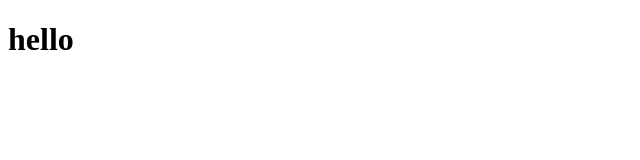
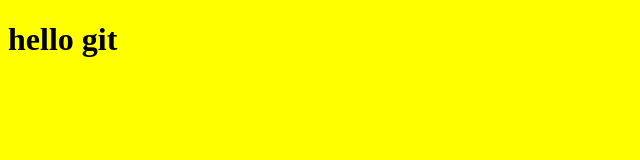
Before and after one commit to bakytbekdy/aidar, a plain HTML site: page index.html in a window 1280 px wide. Shown: the whole page, without its empty margins (0-640 px from the left). Drawn offline with Linux system fonts and the light colour scheme.

```diff
--- a/index.html
+++ b/index.html
@@ -3,11 +3,11 @@
 <head>
     <meta charset="UTF-8">
     <meta name="viewport" content="width=device-width, initial-scale=1.0">
-    <title>Document</title>
+    <title>first project</title>
     <link rel="stylesheet" href="./style.css">
 </head>
 <body>
-<h1>hello</h1>
+<h1>hello git</h1>
 
 
   <script src="./script.js"></script>
--- a/style.css
+++ b/style.css
@@ -0,0 +1,3 @@
+body {
+    background-color: yellow;
+}
```
Also changed, not shown: media.css (added).
